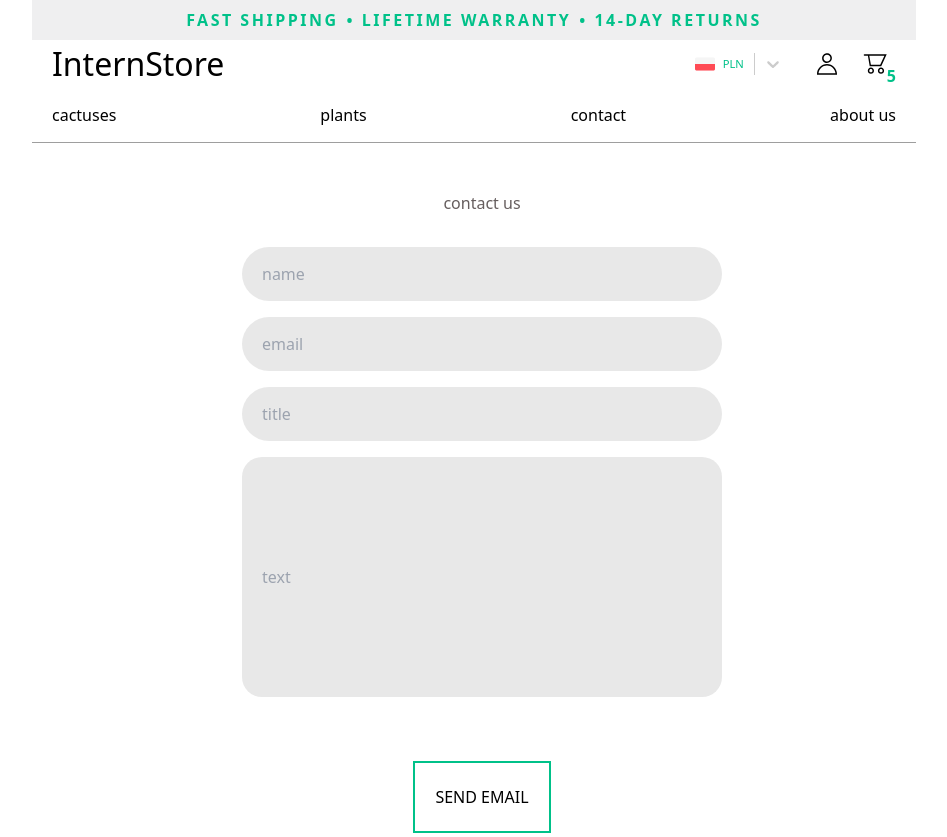
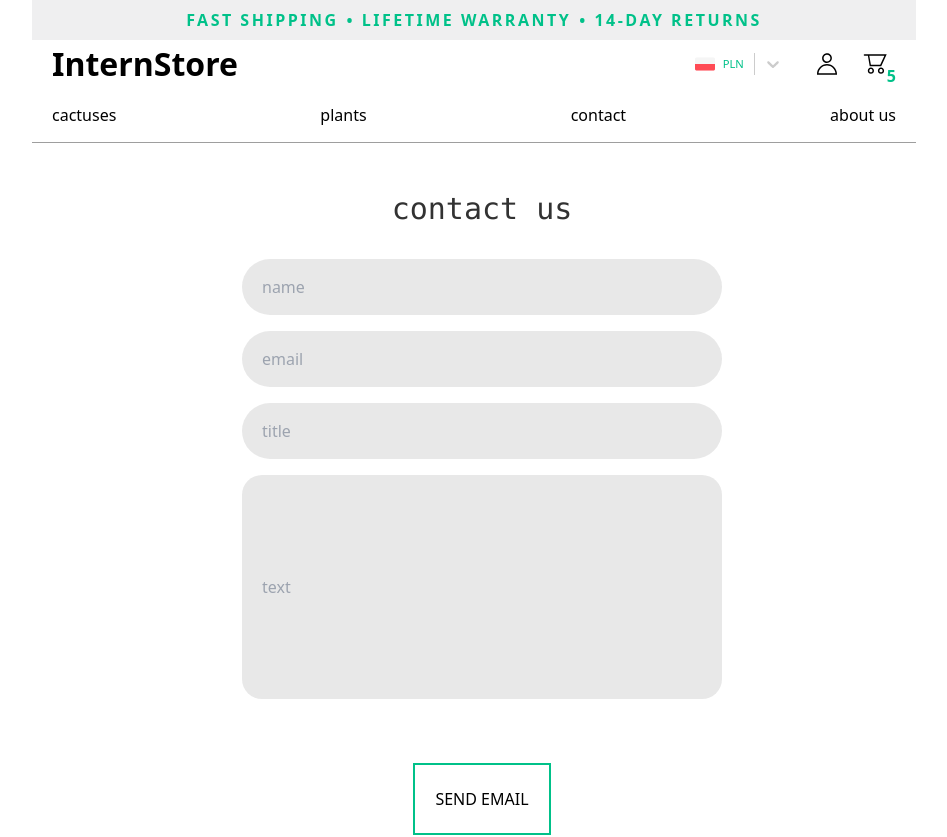
Before and after one commit to Novacci/intern-store, a Next.js app: page /contact in a window 1280 px wide. Shown: the top 837 px of the page, without its empty margins (158-1105 px from the left). Built offline with nearby package versions, Linux system fonts and the light colour scheme.

Commit message:
Cleaned code in tailwind css classes

```diff
--- a/components/Form.tsx
+++ b/components/Form.tsx
@@ -17,10 +17,7 @@ export default function Form() {
   return (
     <>
       <div className="w-[480px] h-[750px] m-auto pt-12">
-        <h2
-          className="text-center text-[rgb(64,54,54)] font-normal opacity-80 pb-8
-  font-family: itc-avant-garde-gothic-pro, sans-serif"
-        >
+        <h2 className="text-center opacity-80 text-3xl font-mono pb-8 ">
           contact us
         </h2>
         <form
@@ -28,7 +25,7 @@ export default function Form() {
           onSubmit={handleSubmit(onSubmit)}
         >
           <input
-            className="focus:outline-none bg-[rgba(34,34,34,0.1)] w-full text-[black] px-5 py-[15px] rounded-[50px] border-[none]"
+            className="focus:outline-none bg-[rgba(34,34,34,0.1)] w-full text-[black] px-5 py-4 rounded-[50px] border-[none]"
             type="text"
             {...register('name', {
               required: 'Name is required.',
@@ -46,7 +43,7 @@ export default function Form() {
             <p className="text-[red]">Name should be at-least 3 characters.</p>
           )}
           <input
-            className="focus:outline-none bg-[rgba(34,34,34,0.1)] w-full text-[black] px-5 py-[15px] rounded-[50px] border-[none]"
+            className="focus:outline-none bg-[rgba(34,34,34,0.1)] w-full text-[black] px-5 py-4 rounded-[50px] border-[none]"
             type="email"
             {...register('email', {
               required: 'Email is required.',
@@ -61,7 +58,7 @@ export default function Form() {
             <p className="text-[red]">Email is not valid.</p>
           )}
           <input
-            className="focus:outline-none bg-[rgba(34,34,34,0.1)] w-full text-[black] px-5 py-[15px] rounded-[50px] border-[none]"
+            className="focus:outline-none bg-[rgba(34,34,34,0.1)] w-full text-[black] px-5 py-4 rounded-[50px] border-[none]"
             type="text"
             {...register('title', {
               required: 'Title is required.',
@@ -79,8 +76,7 @@ export default function Form() {
             <p className="text-[red]">Title should be at-least 1 characters.</p>
           )}
           <input
-            className="focus:outline-none bg-[rgba(34,34,34,0.1)] w-full text-[black] h-60 px-5 py-[15px] rounded-[20px] border-[none]
-            outline: none flex"
+            className="align-text-top focus:outline-none bg-[rgba(34,34,34,0.1)] w-full text-[black] h-56 px-5 py-4 rounded-[20px] border-[none] outline:none"
             type="text"
             {...register('text', {
               required: true,
--- a/components/MidBar.tsx
+++ b/components/MidBar.tsx
@@ -15,8 +15,8 @@ export default function MidBar() {
         transition={{ duration: 0.5 }}
       >
         <Link
-          className="no-underline text-[black] text-[2rem] font-semibold;
-  font-family: itc-avant-garde-gothic-pro, sans-serif;"
+          className="no-underline text-[black] text-[2rem] font-semibold
+  font-sans"
           href="/"
         >
           InternStore
```
